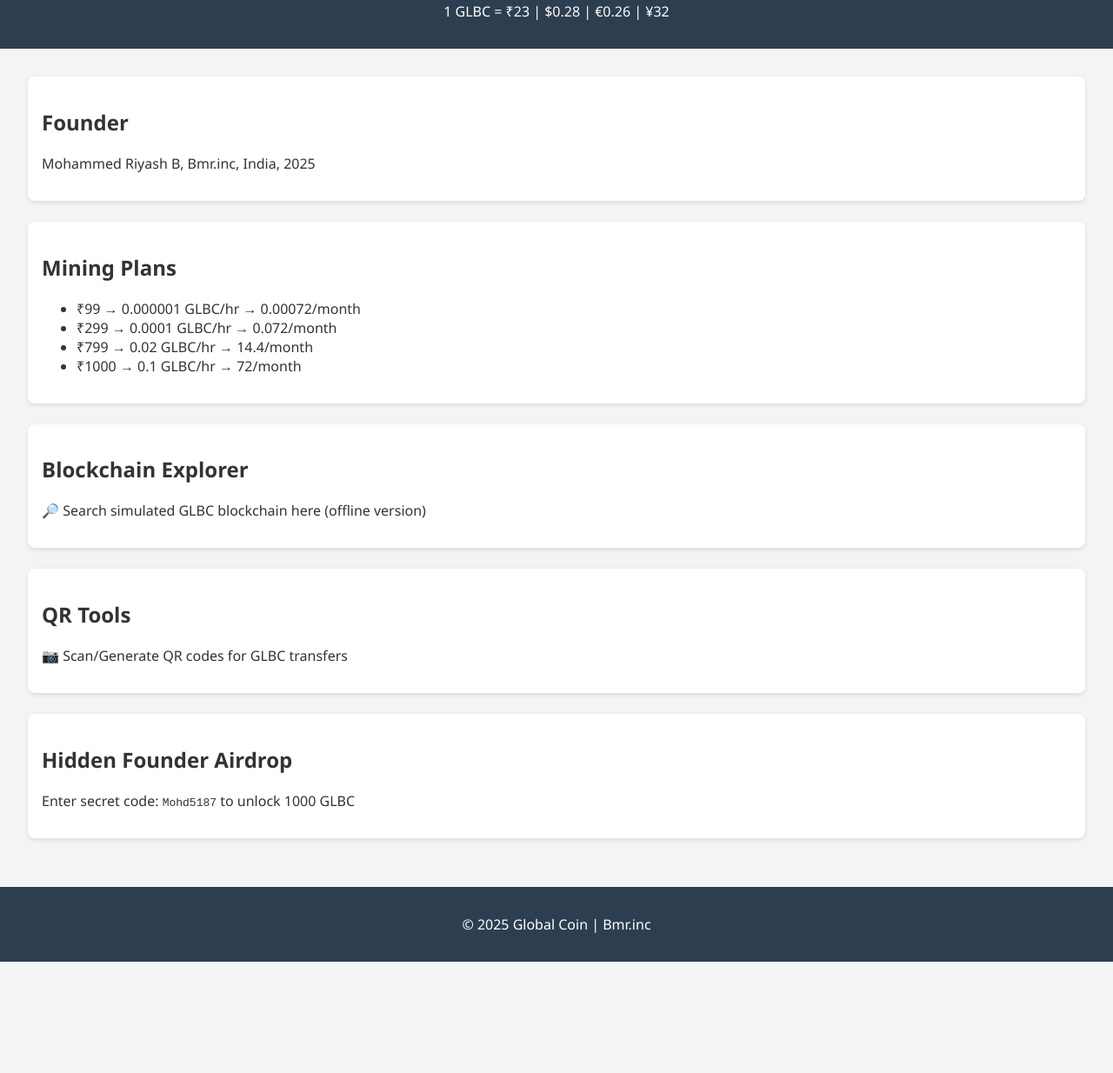
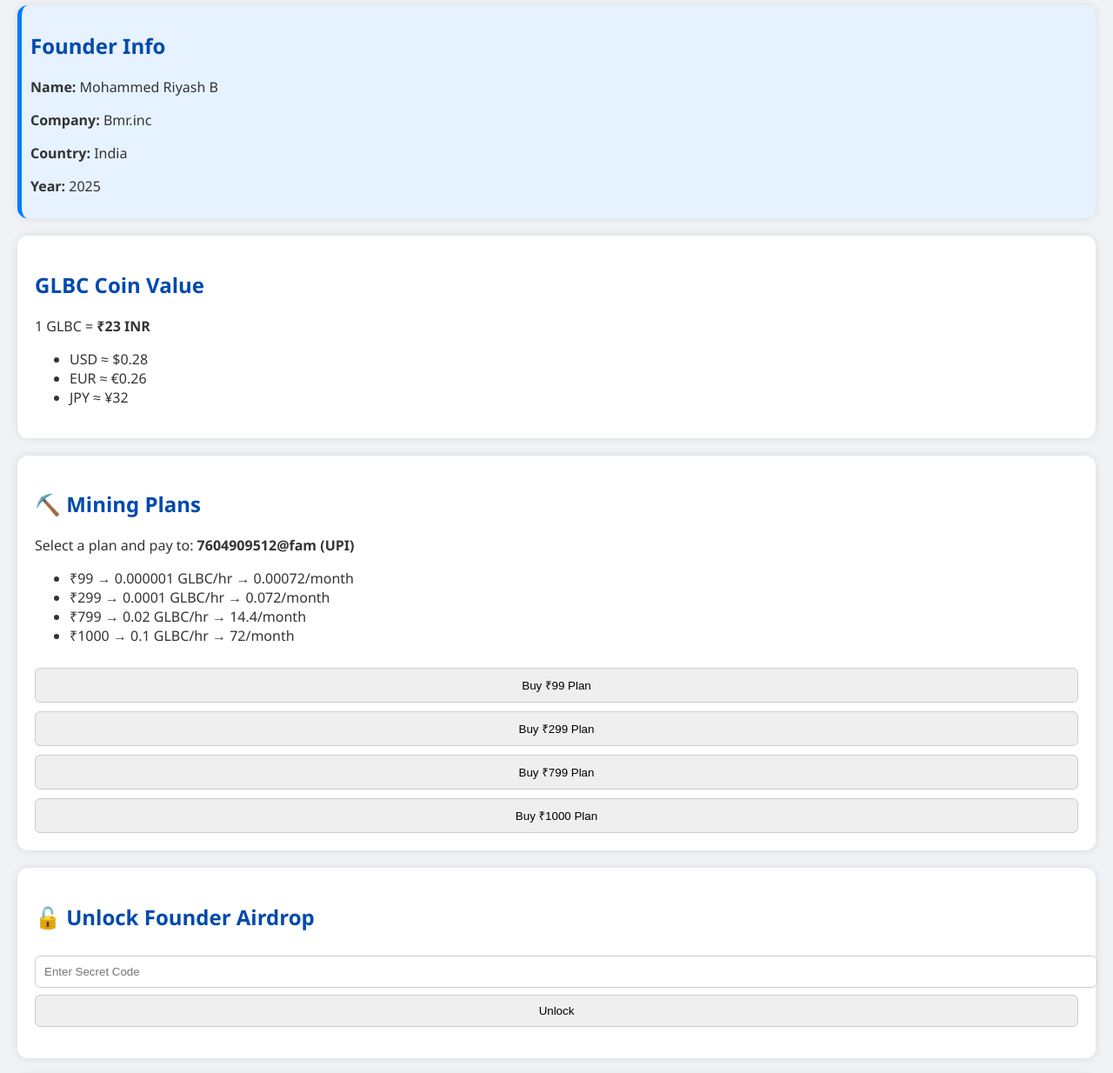
Before and after one commit to mohdriyash10-glitch/global-coin, a plain HTML site: page index.html in a window 1280 px wide. Shown: the part 100-1334 px from the top of the page at 87% size. Before the commit the page ends 1206 px from the top, so only its background shows below. Drawn offline with Linux system fonts and the light colour scheme.

Commit message:
index.html

```diff
--- a/index.html
+++ b/index.html
@@ -1,46 +1,143 @@
-
 <!DOCTYPE html>
 <html lang="en">
 <head>
   <meta charset="UTF-8" />
   <meta name="viewport" content="width=device-width, initial-scale=1.0"/>
   <title>Global Coin Wallet</title>
-  <link rel="stylesheet" href="style.css"/>
+  <style>
+    body {
+      font-family: 'Segoe UI', sans-serif;
+      background: #f0f2f5;
+      color: #333;
+      padding: 20px;
+      margin: 0;
+    }
+    h1, h2 {
+      color: #004aad;
+    }
+    .card {
+      background: white;
+      border-radius: 12px;
+      padding: 20px;
+      margin-bottom: 20px;
+      box-shadow: 0 0 10px rgba(0,0,0,0.1);
+    }
+    .plans button {
+      margin-top: 10px;
+    }
+    .founder {
+      background: #e6f2ff;
+      padding: 10px;
+      border-left: 5px solid #007bff;
+    }
+    input, button {
+      padding: 10px;
+      margin-top: 8px;
+      width: 100%;
+      border-radius: 6px;
+      border: 1px solid #ccc;
+    }
+    .hidden { display: none; }
+    .currency { font-weight: bold; }
+    .qr {
+      margin-top: 10px;
+    }
+  </style>
 </head>
 <body>
-  <header>
-    <h1>🌐 Global Coin Wallet (GLBC)</h1>
-    <p>1 GLBC = ₹23 | $0.28 | €0.26 | ¥32</p>
-  </header>
-  <main>
-    <section>
-      <h2>Founder</h2>
-      <p>Mohammed Riyash B, Bmr.inc, India, 2025</p>
-    </section>
-    <section>
-      <h2>Mining Plans</h2>
+
+  <h1>🌍 Global Coin Wallet</h1>
+
+  <div class="card founder">
+    <h2>Founder Info</h2>
+    <p><strong>Name:</strong> Mohammed Riyash B</p>
+    <p><strong>Company:</strong> Bmr.inc</p>
+    <p><strong>Country:</strong> India</p>
+    <p><strong>Year:</strong> 2025</p>
+  </div>
+
+  <div class="card">
+    <h2>GLBC Coin Value</h2>
+    <p>1 GLBC = <span class="currency">₹23 INR</span></p>
+    <ul>
+      <li>USD ≈ $0.28</li>
+      <li>EUR ≈ €0.26</li>
+      <li>JPY ≈ ¥32</li>
+    </ul>
+  </div>
+
+  <div class="card plans">
+    <h2>⛏️ Mining Plans</h2>
+    <p>Select a plan and pay to: <b>7604909512@fam (UPI)</b></p>
     <ul>
       <li>₹99 → 0.000001 GLBC/hr → 0.00072/month</li>
       <li>₹299 → 0.0001 GLBC/hr → 0.072/month</li>
       <li>₹799 → 0.02 GLBC/hr → 14.4/month</li>
       <li>₹1000 → 0.1 GLBC/hr → 72/month</li>
     </ul>
-    </section>
-    <section>
-      <h2>Blockchain Explorer</h2>
-      <p>🔎 Search simulated GLBC blockchain here (offline version)</p>
-    </section>
-    <section>
-      <h2>QR Tools</h2>
-      <p>📷 Scan/Generate QR codes for GLBC transfers</p>
-    </section>
-    <section>
-      <h2>Hidden Founder Airdrop</h2>
-      <p>Enter secret code: <code>Mohd5187</code> to unlock 1000 GLBC</p>
-    </section>
-  </main>
-  <footer>
-    <p>© 2025 Global Coin | Bmr.inc</p>
-  </footer>
+    <button onclick="alert('Pay ₹99 to UPI and start mining!')">Buy ₹99 Plan</button>
+    <button onclick="alert('Pay ₹299 to UPI and start mining!')">Buy ₹299 Plan</button>
+    <button onclick="alert('Pay ₹799 to UPI and start mining!')">Buy ₹799 Plan</button>
+    <button onclick="alert('Pay ₹1000 to UPI and start mining!')">Buy ₹1000 Plan</button>
+  </div>
+
+  <div class="card">
+    <h2>🔓 Unlock Founder Airdrop</h2>
+    <input type="password" placeholder="Enter Secret Code" id="secret" />
+    <button onclick="unlockAirdrop()">Unlock</button>
+    <p id="airdropResult" style="font-weight: bold;"></p>
+  </div>
+
+  <div class="card">
+    <h2>📦 Blockchain Explorer (Simulation)</h2>
+    <input type="text" placeholder="Enter GLBC Address" id="searchAddress"/>
+    <button onclick="searchAddress()">Search</button>
+    <p id="explorerResult"></p>
+  </div>
+
+  <div class="card">
+    <h2>📷 QR Code Generator</h2>
+    <input type="text" id="qrInput" placeholder="Enter GLBC Wallet Address"/>
+    <button onclick="generateQR()">Generate QR</button>
+    <div class="qr" id="qrOutput"></div>
+  </div>
+
+  <script src="https://cdn.jsdelivr.net/npm/qrcode/build/qrcode.min.js"></script>
+  <script>
+    function unlockAirdrop() {
+      const code = document.getElementById("secret").value;
+      const result = document.getElementById("airdropResult");
+      if (code === "Mohd5187") {
+        result.innerText = "🎉 1000 GLBC Airdrop Unlocked!";
+        result.style.color = "green";
+      } else {
+        result.innerText = "❌ Incorrect code.";
+        result.style.color = "red";
+      }
+    }
+
+    function searchAddress() {
+      const address = document.getElementById("searchAddress").value;
+      const result = document.getElementById("explorerResult");
+      if (address.length > 10) {
+        result.innerHTML = "🔍 Balance: " + (Math.random() * 10).toFixed(4) + " GLBC (simulated)";
+      } else {
+        result.innerHTML = "⚠️ Invalid address";
+      }
+    }
+
+    function generateQR() {
+      const address = document.getElementById("qrInput").value;
+      const qrDiv = document.getElementById("qrOutput");
+      qrDiv.innerHTML = '';
+      if (address) {
+        QRCode.toCanvas(document.createElement('canvas'), address, function (error, canvas) {
+          if (error) console.error(error)
+          qrDiv.appendChild(canvas);
+        });
+      }
+    }
+  </script>
+
 </body>
 </html>
```
Lines whose indentation alone changed are shown as unchanged.
